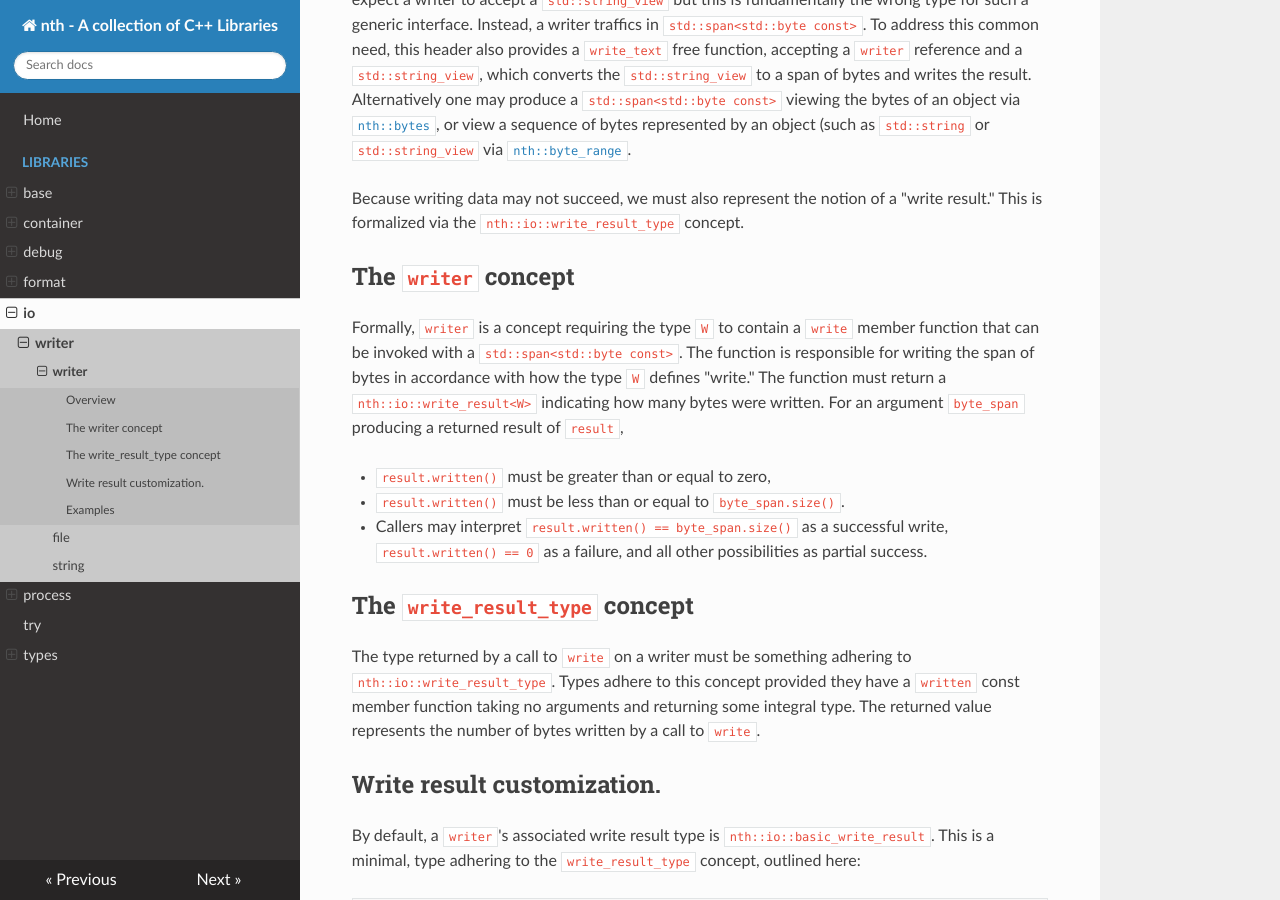
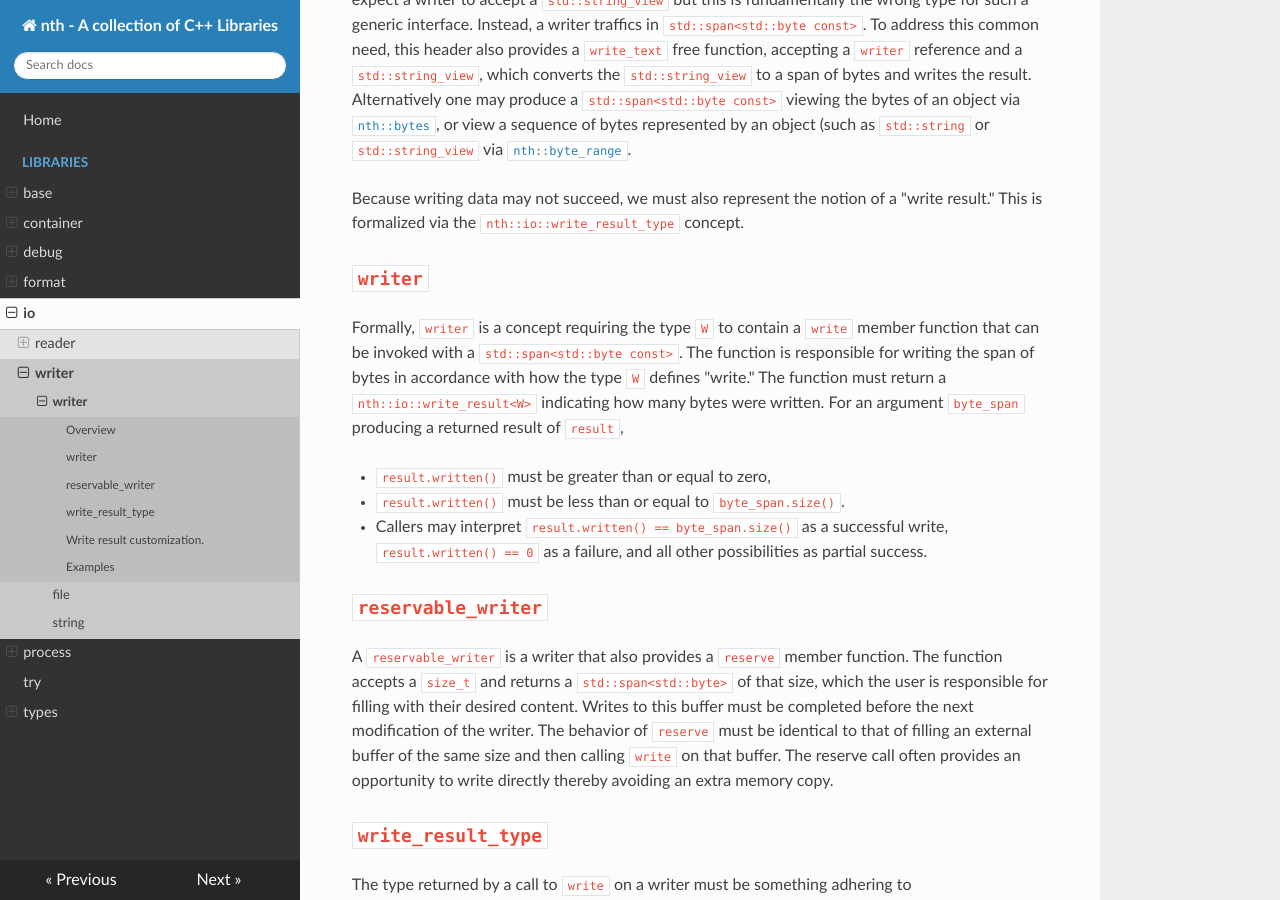
Before and after one commit to asoffer/nth, an MkDocs documentation site: the page built from docs/io/writer/writer.md, in a window 1280 px wide and 900 px high, scrolled down 350 px. Built offline with MkDocs 1.6.1, drawn with Linux system fonts in a browser that asks for light colours; nearby versions of some CDN libraries.

Commit message:
Add reservable_writer and sized_reader concepts and documentation on readers.

```diff
--- a/docs/io/writer/string.md
+++ b/docs/io/writer/string.md
@@ -3,9 +3,9 @@
 ## Overview
 
 This target defines `nth::io::string_writer`, a type conforming to the
-[nth::io::writer](/io/writer/writer) concept, which enables users to write data to a string. The
-type can be constructed with a mutable reference to a `std::string`. The referenced string must
-outlive the `string_writer`. Calls to `write` will append to the referenced string.
+[nth::io::reservable_writer](/io/writer/writer) concept, which enables users to write data to a
+string. The type can be constructed with a mutable reference to a `std::string`. The referenced
+string must outlive the `string_writer`. Calls to `write` will append to the referenced string.
 
 ## Example usage
 
--- a/docs/io/writer/writer.md
+++ b/docs/io/writer/writer.md
@@ -18,7 +18,7 @@ via [`nth::bytes`](/memory/bytes), or view a sequence of bytes represented by an
 Because writing data may not succeed, we must also represent the notion of a "write result." This is
 formalized via the `nth::io::write_result_type` concept.
 
-## The `writer` concept
+## `writer`
 
 Formally, `writer` is a concept requiring the type `W` to contain a `write` member function that can
 be invoked with a `std::span<std::byte const>`. The function is responsible for writing the span of
@@ -31,7 +31,16 @@ producing a returned result of `result`,
 * Callers may interpret `result.written() == byte_span.size()` as a successful write,
   `result.written() == 0` as a failure, and all other possibilities as partial success.
 
-## The `write_result_type` concept
+## `reservable_writer`
+
+A `reservable_writer` is a writer that also provides a `reserve` member function. The function
+accepts a `size_t` and returns a `std::span<std::byte>` of that size, which the user is responsible
+for filling with their desired content. Writes to this buffer must be completed before the next
+modification of the writer. The behavior of `reserve` must be identical to that of filling an
+external buffer of the same size and then calling `write` on that buffer. The reserve call often
+provides an opportunity to write directly thereby avoiding an extra memory copy.
+
+## `write_result_type`
 
 The type returned by a call to `write` on a writer must be something adhering to
 `nth::io::write_result_type`. Types adhere to this concept provided they have a `written` const
@@ -47,6 +56,7 @@ minimal, type adhering to the `write_result_type` concept, outlined here:
 struct basic_write_result {
   explicit constexpr basic_write_result(size_t n);
   [[nodiscard]] constexpr size_t written() const;
+
  private:
   // ...
 };
--- a/mkdocs.yml
+++ b/mkdocs.yml
@@ -30,6 +30,10 @@ nav:
       - interpolate: format/interpolate.md
     #- hash: hash.md
     - io:
+      - reader:
+        - reader: io/reader/reader.md
+        - file: io/reader/file.md
+        - string: io/reader/string.md
       - writer:
         - writer: io/writer/writer.md
         - file: io/writer/file.md
```
Also changed, not shown: docs/io/reader/file.md (added, +24 -0 lines), docs/io/reader/reader.md (added, +71 -0 lines), docs/io/reader/string.md (added, +27 -0 lines), docs/io/writer/file.md (+1 -1 lines), 12 other files.
